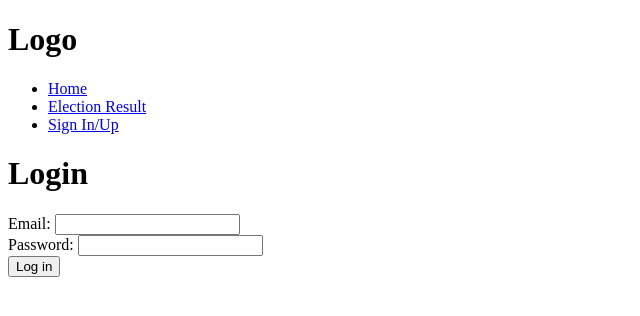
After one commit to roncloud20/Online-Voting-System, a PHP site: page /login.php in a window 1280 px wide. The commit adds this page. Shown: the top 316 px of the page, without its empty margins (0-640 px from the left). Run offline with PHP 8.4, Linux system fonts and the light colour scheme; some libraries are stand-ins or nearby versions.

Commit message:
creating login for voter and admin

```diff
--- a/assets/header.php
+++ b/assets/header.php
@@ -22,9 +22,17 @@
         <h1>Logo</h1>
         <nav>
             <ul>
-                <li><a href="index.html">Home</a></li>
+                <li><a href="index.php">Home</a></li>
                 <li><a href="result.php">Election Result</a></li>
-                <li><a href="voter_registration.php">Sign In/Up</a></li>
+                <?php if(isset($_SESSION["login_type"]) && $_SESSION["login_type"] == "voter") { ?>
+                    <li><a href="voting.php">Voting</a></li>
+                    <li><a href="logout.php">Logout</a></li>
+                <?php } else if(isset($_SESSION["login_type"]) && $_SESSION["login_type"] == "admin") { ?>
+                    <li><a href="register_candidate.php">Register Candidate</a></li>
+                    <li><a href="logout.php">Logout</a></li>
+                <?php } else if(!isset($_SESSION["login_type"])) { ?>
+                    <li><a href="voter_registration.php">Sign In/Up</a></li>
+                <?php } ?>
             </ul>
         </nav>
     </header>
--- /dev/null
+++ b/login.php
@@ -0,0 +1,49 @@
+<?php
+    //Adding the header file
+    $title = "User Login";
+    require_once 'assets/header.php';
+
+    // Connect to MySQL database
+    require_once 'assets/db_connect.php';
+
+    // Check if the login form was submitted
+    if ($_SERVER['REQUEST_METHOD'] == 'POST') {
+    $email = $_POST['email'];
+    $password = $_POST['password'];
+
+    // Check if the email and password are valid
+    $query = "SELECT * FROM voter WHERE email = '$email'";
+    $result = mysqli_query($conn, $query);
+    if (mysqli_num_rows($result) == 1) {
+        $voter = mysqli_fetch_assoc($result);
+        if (password_verify($password, $voter['password'])) {
+            // Login successful, save the user ID in the session
+            $_SESSION['voter_id'] = $voter['id'];
+            $_SESSION['login_type'] = $voter['login_type'];
+            header('Location: index.php');
+            exit;
+        }
+    }
+
+    // Login failed, show an error message
+    $error = 'Invalid email or password.';
+    }
+
+    // Close the database connection
+    mysqli_close($conn);
+?>
+
+<!-- HTML login form -->
+<h1>Login</h1>
+<?php if (isset($error)) { ?>
+<p><?php echo $error; ?></p>
+<?php } ?>
+<form method="POST">
+    <label>Email:</label>
+    <input type="email" name="email" required>
+    <br>
+    <label>Password:</label>
+    <input type="password" name="password" required>
+    <br>
+    <button type="submit">Log in</button>
+</form>
--- a/voter_registration.php
+++ b/voter_registration.php
@@ -1,6 +1,6 @@
 <?php
     // Including the All Pages Header
-    $title = "Online Voting System";
+    $title = "Register to become a voter";
     require_once("assets/header.php");
 
     // including the database connect file
@@ -25,6 +25,7 @@
   <input type="date" name="dob" required><br><br>
 
   <input type="submit" name="submit" value="Register">
+  <p>Already have an account? click <a href="login.php">Login</a> to login
 </form>
 
 <?php
```
Also changed, not shown: index.php (+24 -5 lines), logout.php (added, +10 -0 lines).
